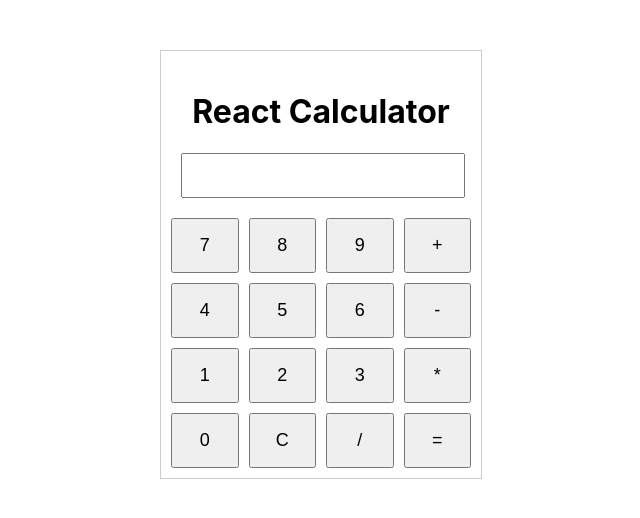
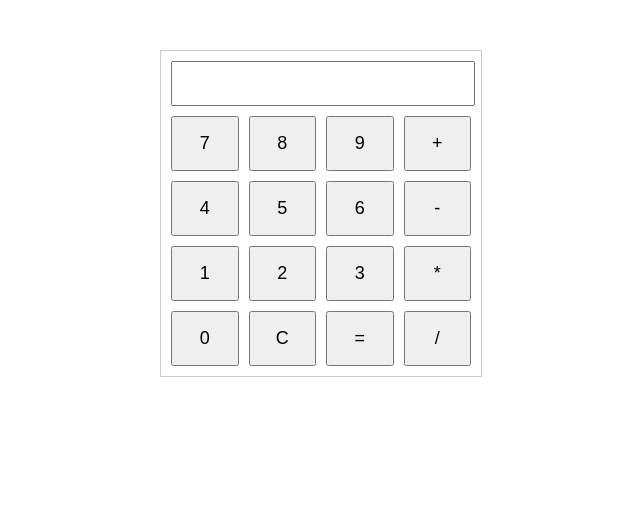
Before and after one commit to musaddiq2/XCalculator, a React (Create React App) app: page / in a window 1280 px wide. Shown: the top 518 px of the page, without its empty margins (319-959 px from the left). Built offline with nearby package versions, Linux system fonts and the light colour scheme.

Commit message:
Eight Commit

```diff
--- a/src/App.js
+++ b/src/App.js
@@ -2,56 +2,53 @@ import React, { useState } from "react";
 import "./App.css";
 
 function App() {
-  const [input, setInput] = useState("");
-  const [output, setOutput] = useState("");
+  const [input, setInput] = useState('');
+  const [result, setResult] = useState('');
 
   const handleButtonClick = (value) => {
-    if (value === "C") {
-      setInput("");
-      setOutput("");
-    } else if (value === "=") {
-      try {
-        const result = eval(input);
-        if (isNaN(result) || !isFinite(result)) {
-          setOutput("Error");
-        } else {
-          setInput(result.toString());
-        }
-      } catch (error) {
-        setOutput("Error");
+    setInput((prevInput) => prevInput + value);
+  };
+
+  const handleClear = () => {
+    setInput('');
+    setResult('');
+  };
+
+  const handleEvaluate = () => {
+    try {
+      if (input.trim() === '') {
+        setResult('Error');
+      } else {
+        const evaluationResult = eval(input);
+        setResult(evaluationResult);
       }
-    } else {
-      setInput(input + value);
+    } catch (error) {
+      setResult('Error');
     }
   };
 
   return (
     <div className="calculator">
-      <div className="display">
-        <h1>React Calculator</h1>
-        <input type="text" value={input} readOnly />
-        <p>{output}</p>
+      <input type="text" value={input} readOnly />
+      <div className="result">{result}</div>
+      <div className="buttons">
+        {[7, 8, 9, '+', 4, 5, 6, '-', 1, 2, 3, '*', 0, 'C', '=', '/'].map((button) => (
+          <button key={button} onClick={() => {
+            if (button === 'C') {
+              handleClear();
+            } else if (button === '=') {
+              handleEvaluate();
+            } else {
+              handleButtonClick(button);
+            }
+          }}>
+            {button}
+          </button>
+        ))}
       </div>
-      <div className="buttons">
-        <button onClick={() => handleButtonClick("7")}>7</button>
-        <button onClick={() => handleButtonClick("8")}>8</button>
-        <button onClick={() => handleButtonClick("9")}>9</button>
-        <button onClick={() => handleButtonClick("+")}>+</button>
-        <button onClick={() => handleButtonClick("4")}>4</button>
-        <button onClick={() => handleButtonClick("5")}>5</button>
-        <button onClick={() => handleButtonClick("6")}>6</button>
-        <button onClick={() => handleButtonClick("-")}>-</button>
-        <button onClick={() => handleButtonClick("1")}>1</button>
-        <button onClick={() => handleButtonClick("2")}>2</button>
-        <button onClick={() => handleButtonClick("3")}>3</button>
-        <button onClick={() => handleButtonClick("*")}>*</button>
-        <button onClick={() => handleButtonClick("0")}>0</button>
-        <button onClick={() => handleButtonClick("C")}>C</button>
-        <button onClick={() => handleButtonClick("/")}>/</button>
-        <button onClick={() => handleButtonClick("=")}>=</button>
-      </div>
+
     </div>
   );
-}
+};
 
 export default App;
```
